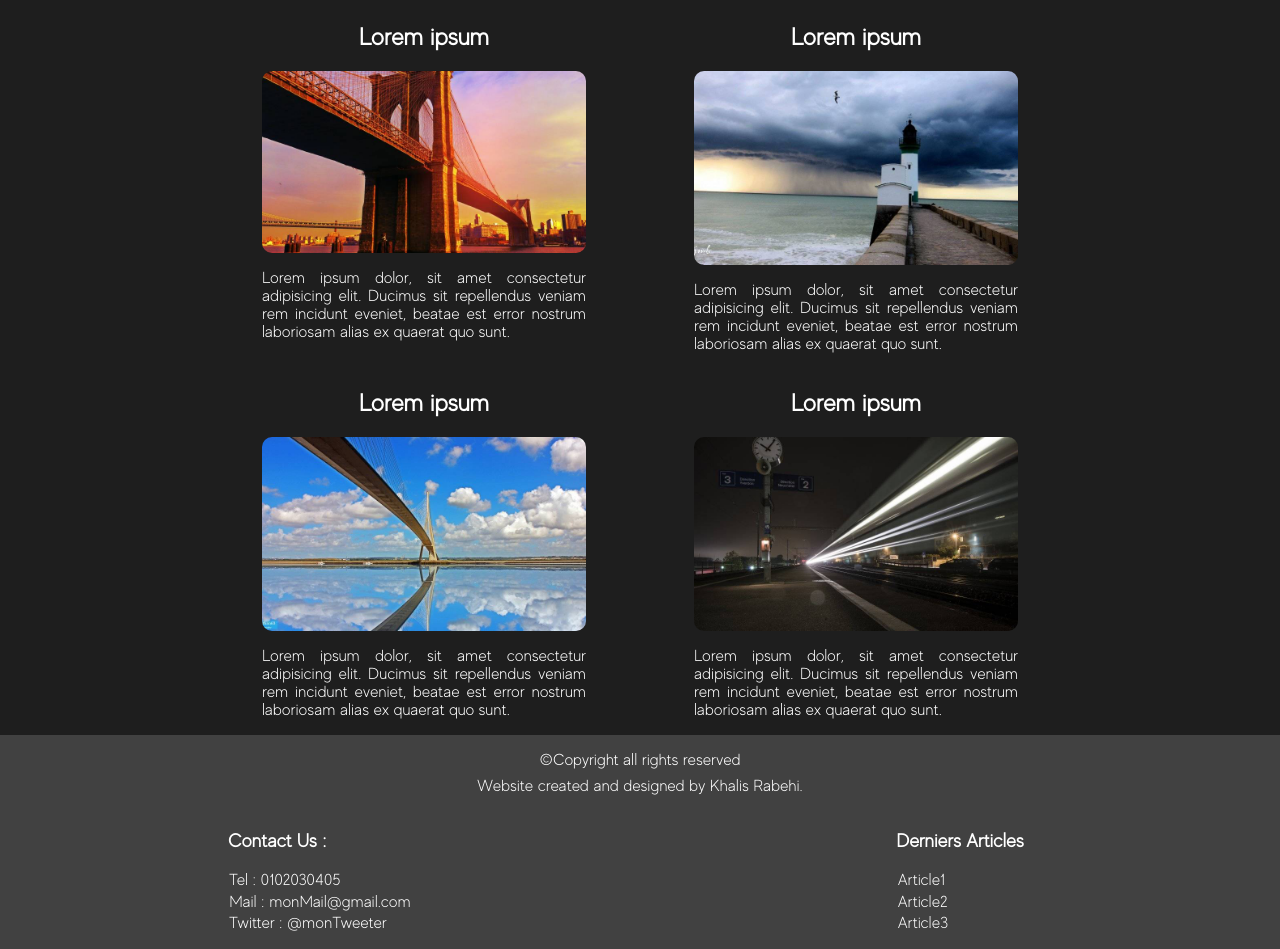
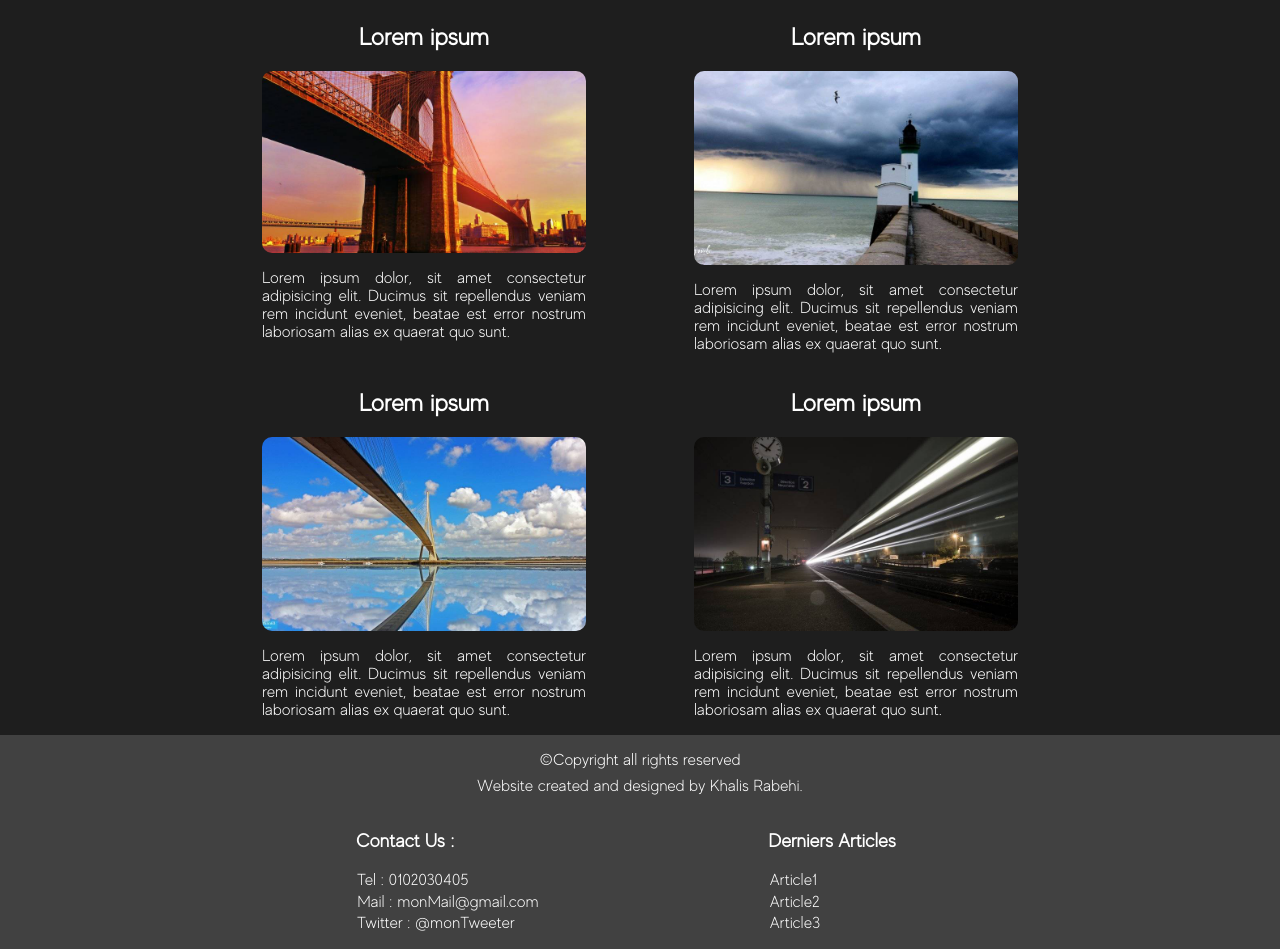
Before and after one commit to ElPountie/ElPountie.github.io, a plain HTML site: page index.html in a window 1280 px wide. Shown: the part 190-1139 px from the top of the page. Drawn offline with Linux system fonts and the light colour scheme.

Commit message:
Update stylesheet.css

```diff
--- a/css/stylesheet.css
+++ b/css/stylesheet.css
@@ -125,7 +125,7 @@ footer a{
 .information{
   display: grid;
   grid-template-columns: 50% 50%;
-  margin: 0 auto;
+  margin: 0 20%;
 }
 
 .information ul{
```
